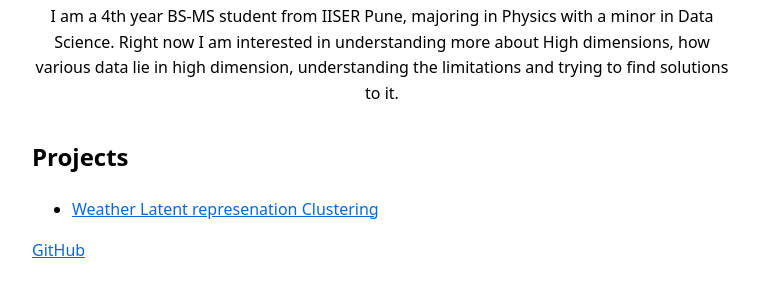
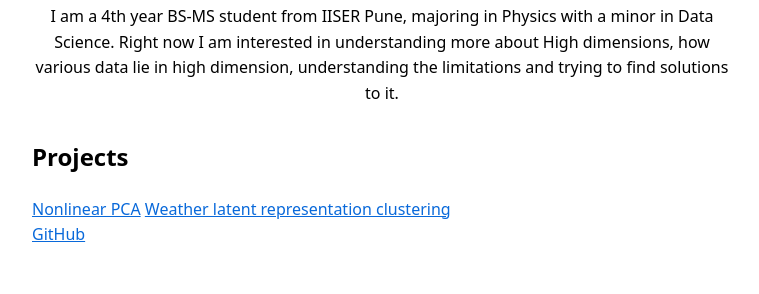
Before and after one commit to itsadhin/itsadhin.github.io, a plain HTML site: page index.html in a window 1280 px wide. Shown: the part 122-416 px from the top of the page, without its empty margins (258-1017 px from the left). Drawn offline with Linux system fonts and the light colour scheme.

Commit message:
modified

```diff
--- a/index.html
+++ b/index.html
@@ -13,9 +13,10 @@
   </header>
   <main>
     <h2>Projects</h2>
-    <ul>
-	    <li><a href="https://github.com/itsadhin/Weather-Latent-Space-Clustering">Weather Latent represenation Clustering</a></li>
-    </ul>
+	<div class="cards">
+  		<a class="card" href="https://github.com/itsadhin/NonlinearPCA">Nonlinear PCA</a>
+  		<a class="card" href="https://github.com/itsadhin/Weather-Latent-Space-Clustering">Weather latent representation clustering</a>
+	</div>
   </main>
   <footer>
     <a href="https://github.com/itsadhin">GitHub</a>
```
